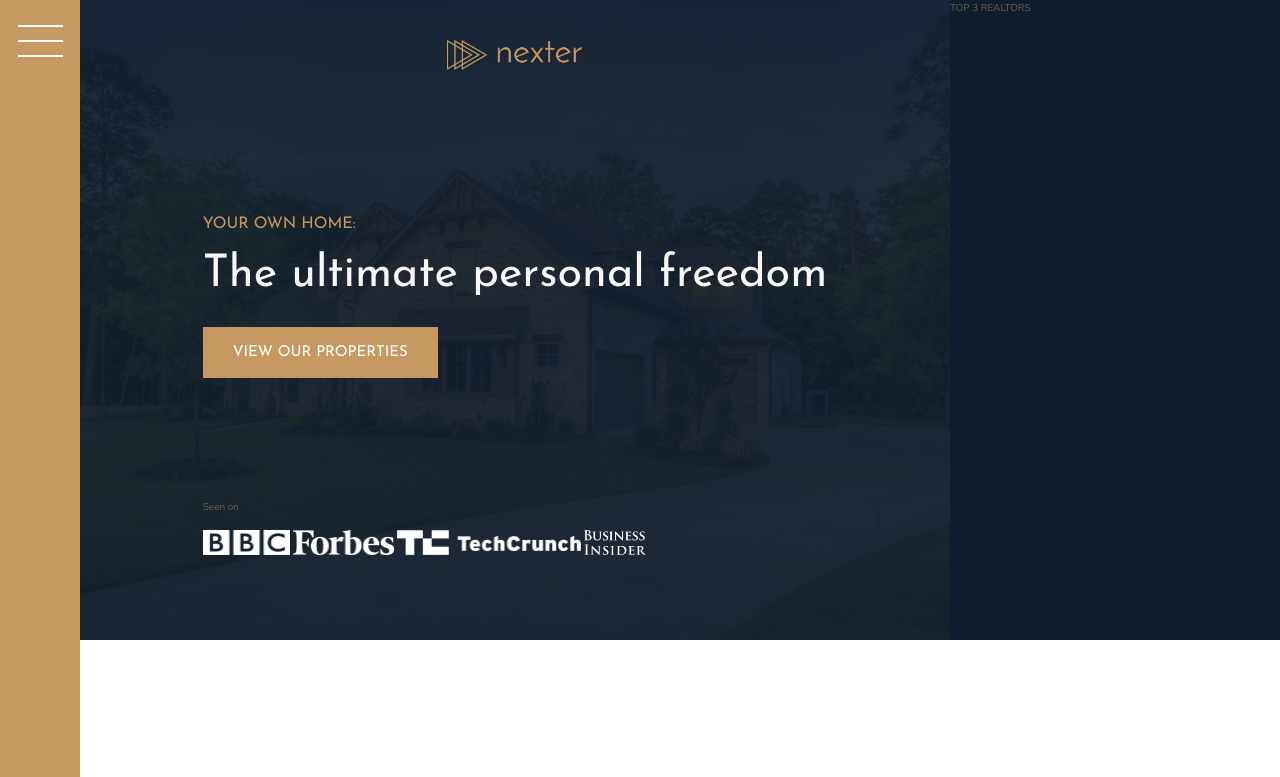
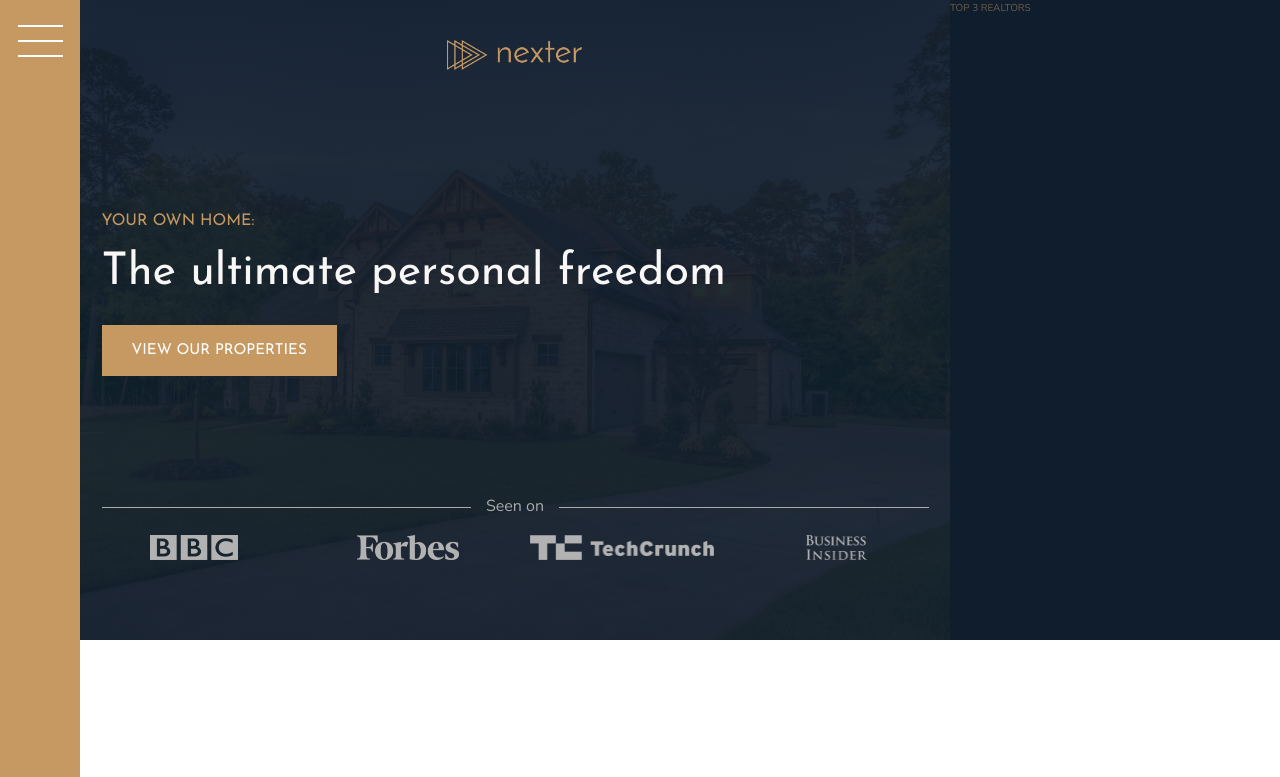
Before and after one commit to Caiko/nexter-course-project, a website: page index.html in a window 1280 px wide. Shown: the top 777 px of the page. Drawn offline with nearby package versions, Linux system fonts and the light colour scheme.

Commit message:
Finished header 2

```diff
--- a/index.html
+++ b/index.html
@@ -22,7 +22,7 @@
       <h3 class="heading-3">Your own home:</h3>
       <h1 class="heading-1">The ultimate personal freedom</h1>
       <button class="btn header__btn">View our Properties</button>
-      <div class="header__seemon-text">Seen on</div>
+      <div class="header__seenon-text">Seen on</div>
       <div class="header__seenon-logos">
         <img src="img/logo-bbc.png" alt="Seen on logo 1" />
         <img src="img/logo-forbes.png" alt="Seen on logo 2" />
--- a/sass/_header.scss
+++ b/sass/_header.scss
@@ -33,11 +33,35 @@
   }
 
   &__seenon-text {
+    display: grid;
+    grid-template-columns: 1fr max-content 1fr;
+    align-items: center;
+    gap: 1.5rem;
+
+    font-size: 1.6rem;
+    color: $color-grey-light-2;
+
+    &::before,
+    &::after {
+      content: "";
+      height: 1px;
+      // Create the line effect
+      display: block;
+      background-color: currentColor;
+      // Applies the already declared color of the parent element of the pseudo-element
+    }
   }
 
   &__seenon-logos {
+    display: grid;
+    grid-template-columns: repeat(4, 1fr);
+    gap: 3rem;
+    justify-items: center;
+
     img {
       height: 2.5rem;
+      filter: brightness(70%);
+      // this will make the image darker
     }
   }
 }
```
Also changed, not shown: css/style.css, 1 other file.
